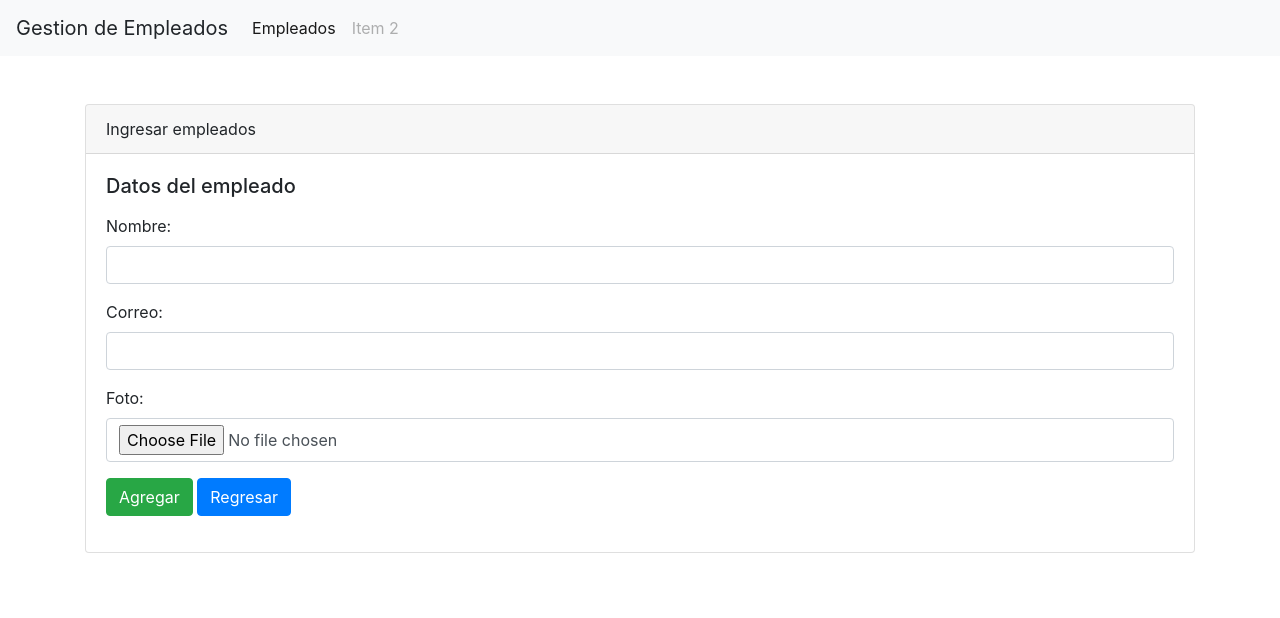
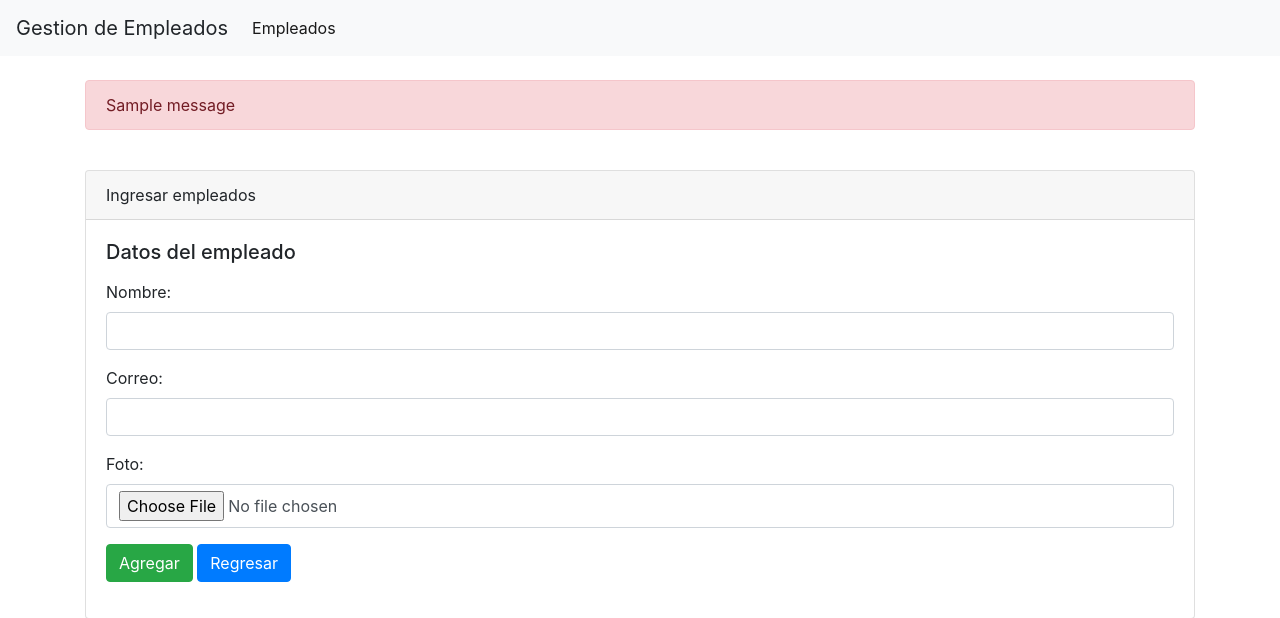
Before and after one commit to FerRodriguez96/SistemaEmpleado, a Flask app: page /create in a window 1280 px wide. Shown: the top 618 px of the page. Run offline with Flask 2, Linux system fonts and the light colour scheme; tables that the repository leaves empty or names only in its code hold one stand-in row (values such as "Sample post"); one stand-in notice (Sample message) is shown; some libraries are stand-ins or nearby versions.

Commit message:
#14 dev - Manejo de excepciones
Se agrego un try/except para manejar datos vacios ingresados en el formulario. Y un mensaje de alerta en el mismo para cuando esto apse

```diff
--- a/app.py
+++ b/app.py
@@ -1,6 +1,6 @@
 from logging import debug
 from flask import Flask
-from flask import render_template, request, redirect, url_for
+from flask import render_template, request, redirect, url_for, flash
 from flaskext.mysql import MySQL
 from flask import send_from_directory
 
@@ -10,6 +10,7 @@ import os
 
 
 app= Flask(__name__)
+app.secret_key="Fernando"
 
 mysql = MySQL()
 app.config['MYSQL_DATABASE_HOST']='localhost'
@@ -104,10 +105,13 @@ def update():
 
 @app.route('/store', methods=['POST'])
 def storage():
-
-    _nombre = request.form["txtNombre"]
-    _correo = request.form["txtCorreo"]
-    _foto = request.files["txtFoto"]
+    try:
+        _nombre = request.form['txtNombre']
+        _correo = request.form['txtCorreo']
+        _foto = request.files['txtFoto']
+    except:
+        flash('Los datos ingresados no son correctos')
+        return redirect (url_for('create'))
 
     now = datetime.now()
     tiempo= now.strftime("%Y%H%M$S")
--- a/templates/empleados/create.html
+++ b/templates/empleados/create.html
@@ -1,6 +1,20 @@
 {% include 'header.html' %}
+
+{% with messages = get_flashed_messages() %}
+
+{% if messages %}
+    <br>
+    <div class= "alert alert-danger" role="alert">
+        {% for message in messages %}
+            {{message}}
+        {% endfor %}
+    </div>
+{% endif %}
+
+{% endwith %}
+
 <form method="post" action="/store" enctype="multipart/form-data">
-    <br><br>
+    <br>
     <div class="card">
         <div class="card-header">
             Ingresar empleados
--- a/templates/header.html
+++ b/templates/header.html
@@ -7,7 +7,6 @@
     <title>inicio</title>
 </head>
 <body>
-
     <nav class="navbar navbar-expand-lg navbar-light bg-light">
         <a class="navbar-brand">Gestion de Empleados</a>
         <button class="navbar-toggler" data-target="#my-nav" data-toggle="collapse" aria-controls="my-nav" aria-expanded="false" aria-label="Toggle navigation">
@@ -18,11 +17,7 @@
                 <li class="nav-item active">
                     <a class="nav-link" href="{{url_for('index')}}">Empleados <span class="sr-only">(current)</span></a>
                 </li>
-                <li class="nav-item">
-                    <a class="nav-link disabled" href="#" tabindex="-1" aria-disabled="true">Item 2</a>
-                </li>
             </ul>
         </div>
     </nav>
-
     <div class = "container">
```
